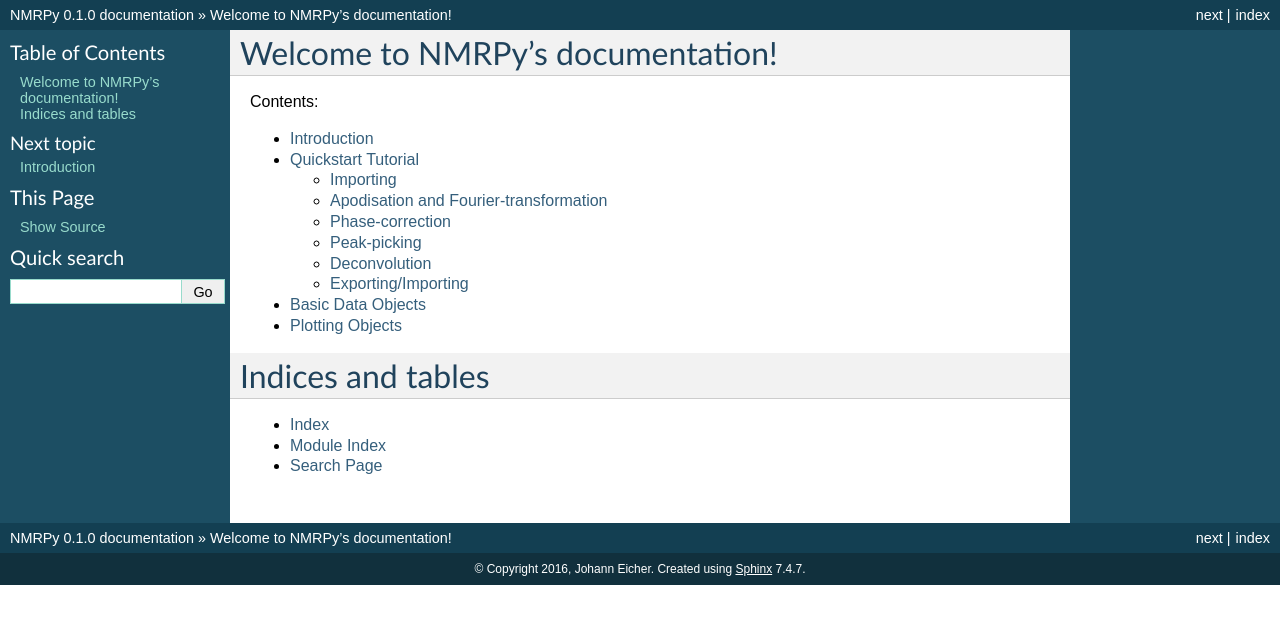
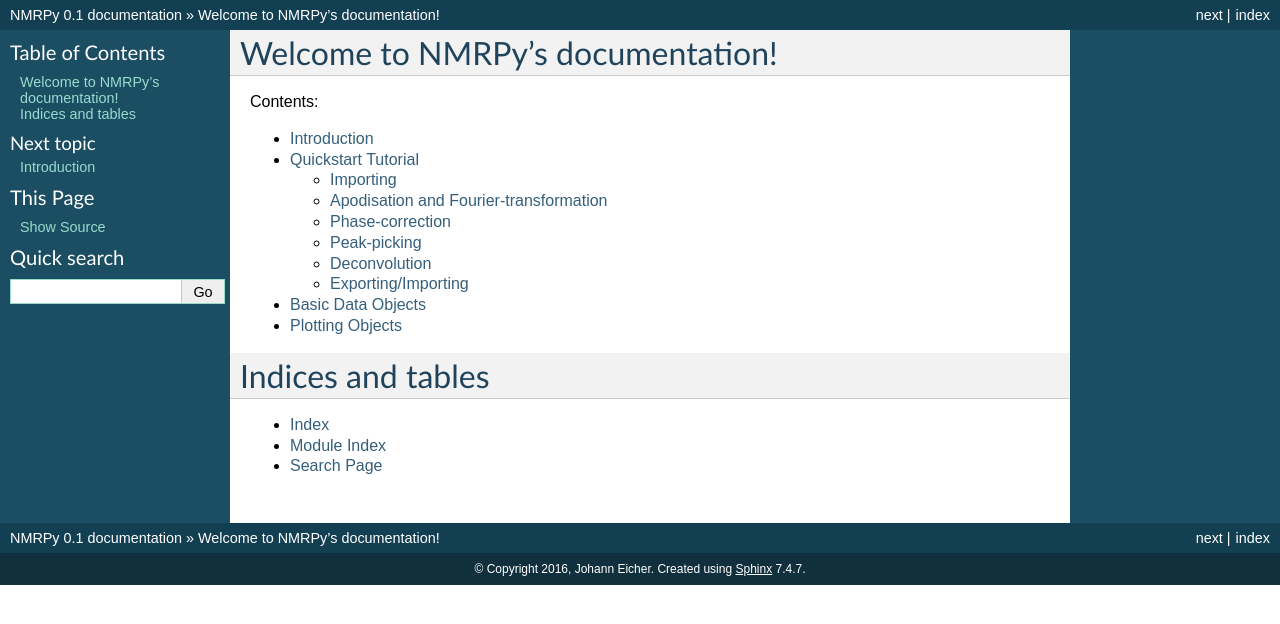
Before and after one commit to NMRPy/nmrpy, a Sphinx documentation site: the page built from docs/source/index.rst, in a window 1280 px wide. Shown: the top 624 px of the page. Built offline with Sphinx 7.4.7, drawn with Linux system fonts in a browser that asks for light colours.

Commit message:
changed version

```diff
--- a/docs/source/conf.py
+++ b/docs/source/conf.py
@@ -68,9 +68,9 @@
 # built documents.
 #
 # The short X.Y version.
-version = '0.1.0'
+version = '0.1'
 # The full version, including alpha/beta/rc tags.
-release = '0.1.0'
+release = '0.1'
 
 # The language for content autogenerated by Sphinx. Refer to documentation
 # for a list of supported languages.
```
